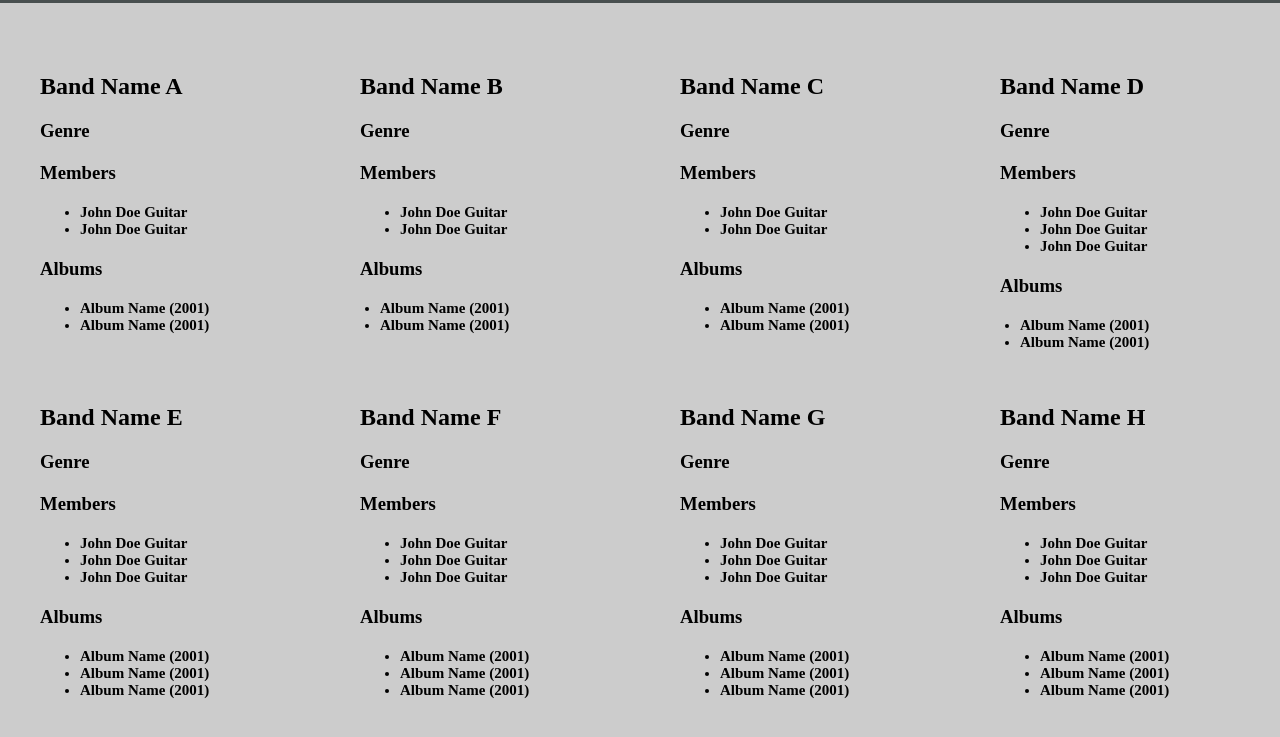
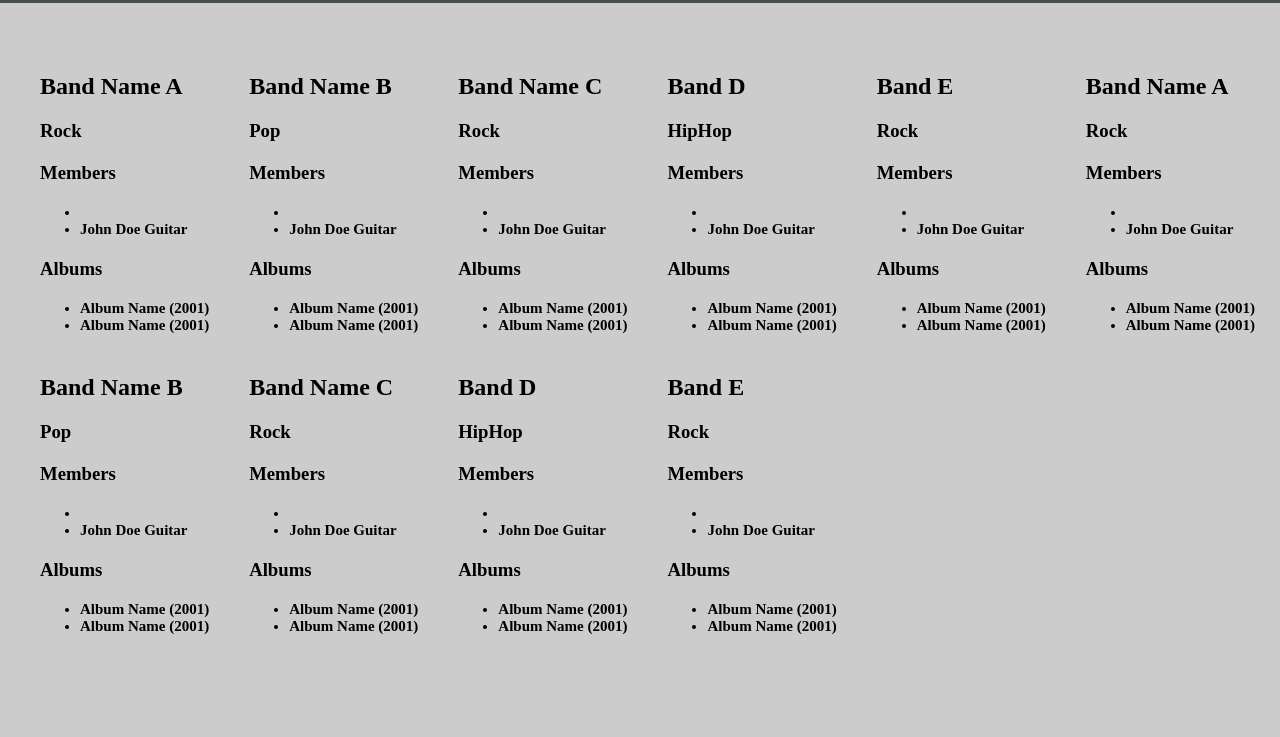
Before and after one commit to josearmandojacq/band-catalog, a plain HTML site: page index.html in a window 1280 px wide. Shown: the part 47-784 px from the top of the page. Drawn offline with Linux system fonts and the light colour scheme.

Commit message:
my brain just broke

```diff
--- a/index.css
+++ b/index.css
@@ -6,7 +6,7 @@ body{
   background-color: #ccc;
 }
 
-#container{
+main{
   display: flex;
   flex-wrap: wrap;
   width:100%;
--- a/index.html
+++ b/index.html
@@ -11,8 +11,8 @@
       <h1>Band Catalog</h1>
     </header>
 
-    <div id="container">
-      <div id="band1">
+    <main role="main">
+      <!--<div id="band1">
         <h2 class="space-between">Band Name A<h2>
         <h3 class="space-between">Genre<h3>
         <h3 class="space-between">Members<h3>
@@ -137,8 +137,8 @@
           <li>Album Name (2001)</li>
           <li>Album Name (2001)</li>
         </ul>
-      </div>
-    </div>
+      </div>-->
+    </main>
     <script src="bands.json"></script>
     <script src="index.js"></script>
   </body>
--- a/index.js
+++ b/index.js
@@ -1,16 +1,47 @@
+var mainElement = document.querySelector('main');
 
-function loadJson(){
-  var url = './bands.json';
+function whenJSONLoad(bands){
+  var completeListOfBands = bands.map(function(band , i){
+    for(var i = 0; i < band.members.length; i++){
+      console.log(band.members[i].name);
+    }
+    return `<div id="band1">
+      <h2 class="space-between">${band.name}<h2>
+      <h3 class="space-between">${band.genre}<h3>
+      <h3 class="space-between">Members<h3>
 
+      <ul class="members space-between">
+        <li></li>
+        <li>John Doe Guitar</li>
+      </ul>
+      <h3 class="space-between">Albums<h3>
+
+
+      <ul class="albums space-between">
+        <li>Album Name (2001)</li>
+        <li>Album Name (2001)</li>
+      </ul>
+    </div>`
+
+
+  });
+  mainElement.innerHTML = completeListOfBands.join("");
+}
+
+
+
+function loadJson(url){
   fetch(url)
     .then(function(response){
       console.log(response);
       return response.json();
     })
-    .then(function(json){
-      console.info(json[2]);
-    })
+    .then(whenJSONLoad)
     .catch(function(err){
       console.info(err);
     });
 }
+
+
+var url = './bands.json';
+loadJson(url);
```
